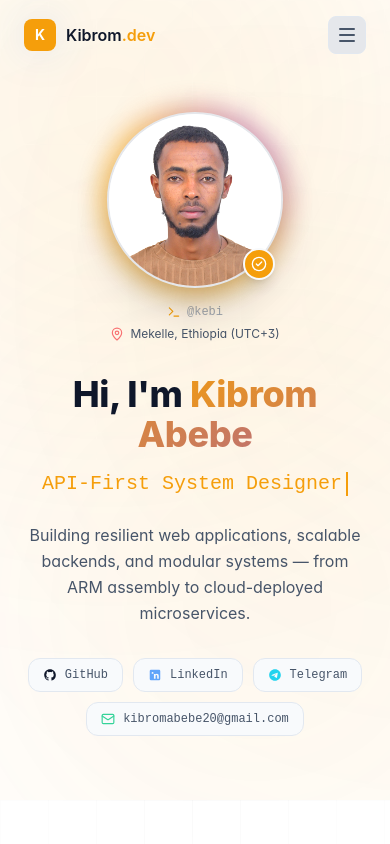
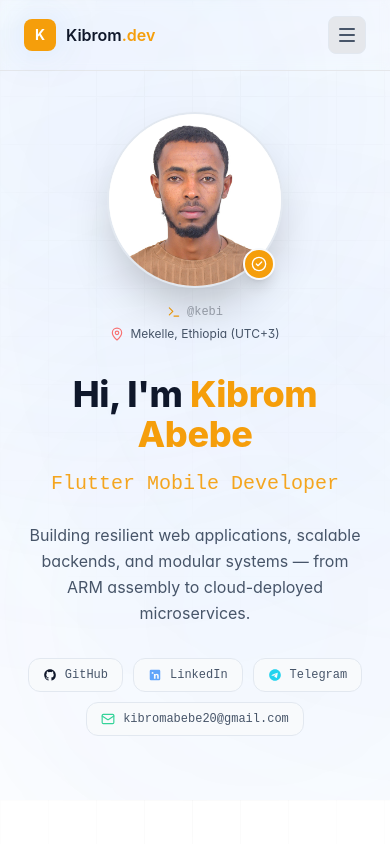
Before and after one commit to kibrom-bit/kebi-portfolio, a React (Create React App) app: page / in a window 390 px wide. Shown: the top 844 px of the page. Built offline with nearby package versions, Linux system fonts and the light colour scheme.

Commit message:
the background color are stabled

```diff
--- a/src/components/layout/BackgroundEffects.tsx
+++ b/src/components/layout/BackgroundEffects.tsx
@@ -1,23 +1,40 @@
 import React from 'react';
 import { usePortfolio } from '../../contexts/PortfolioContext';
 
+/**
+ * BackgroundEffects
+ * ─────────────────
+ * Renders a fixed, full-screen backdrop layer. Rules:
+ *  • The base color is ALWAYS the preset's bgApp (black/white/navy etc.)
+ *  • Accent swatch selection has ZERO effect here
+ *  • bgGlowColor (preset-locked) drives the subtle ambient orbs
+ *  • bgImage (admin-controlled) renders as an overlay with configurable opacity
+ *  • bgPattern renders neutral texture lines (no color tint)
+ */
 export const BackgroundEffects: React.FC = () => {
   const { themeConfig } = usePortfolio();
-  const { bgPattern, glowIntensity, accentColor } = themeConfig;
-
-  if (glowIntensity <= 0 && bgPattern === 'none') {
-    return null;
-  }
+  const { bgPattern, glowIntensity, bgGlowColor, bgImage, bgImageOpacity } = themeConfig;
 
   return (
-    <div className="fixed inset-0 pointer-events-none overflow-hidden z-0 transition-opacity duration-500">
-      {/* Texture pattern overlay */}
+    <div className="fixed inset-0 pointer-events-none overflow-hidden z-0">
+      {/* ── Background Image (admin-uploaded or URL) ── */}
+      {bgImage && (
+        <div
+          className="absolute inset-0 bg-cover bg-center bg-no-repeat transition-opacity duration-700"
+          style={{
+            backgroundImage: `url(${bgImage})`,
+            opacity: bgImageOpacity ?? 0.15,
+          }}
+        />
+      )}
+
+      {/* ── Neutral Texture Patterns (no color) ── */}
       {bgPattern === 'grid' && (
         <div
-          className="absolute inset-0 opacity-70"
+          className="absolute inset-0 opacity-[0.04]"
           style={{
             backgroundImage:
-              'linear-gradient(rgba(255,255,255,0.035) 1px, transparent 1px), linear-gradient(90deg, rgba(255,255,255,0.035) 1px, transparent 1px)',
+              'linear-gradient(rgba(128,128,128,1) 1px, transparent 1px), linear-gradient(90deg, rgba(128,128,128,1) 1px, transparent 1px)',
             backgroundSize: '48px 48px',
             maskImage: 'radial-gradient(ellipse 90% 70% at 50% 10%, black, transparent)',
             WebkitMaskImage: 'radial-gradient(ellipse 90% 70% at 50% 10%, black, transparent)',
@@ -27,9 +44,9 @@ export const BackgroundEffects: React.FC = () => {
 
       {bgPattern === 'dots' && (
         <div
-          className="absolute inset-0 opacity-60"
+          className="absolute inset-0 opacity-[0.07]"
           style={{
-            backgroundImage: 'radial-gradient(rgba(255,255,255,0.12) 1px, transparent 1px)',
+            backgroundImage: 'radial-gradient(rgba(128,128,128,1) 1px, transparent 1px)',
             backgroundSize: '24px 24px',
             maskImage: 'radial-gradient(ellipse 85% 65% at 50% 20%, black, transparent)',
             WebkitMaskImage: 'radial-gradient(ellipse 85% 65% at 50% 20%, black, transparent)',
@@ -39,35 +56,37 @@ export const BackgroundEffects: React.FC = () => {
 
       {bgPattern === 'mesh' && (
         <div
-          className="absolute inset-0 opacity-40 mix-blend-screen"
+          className="absolute inset-0 opacity-[0.06]"
           style={{
-            backgroundImage: `radial-gradient(at 0% 0%, ${accentColor}33 0px, transparent 50%), radial-gradient(at 100% 100%, ${accentColor}22 0px, transparent 50%)`,
+            backgroundImage:
+              'linear-gradient(45deg, rgba(128,128,128,0.5) 25%, transparent 25%), linear-gradient(-45deg, rgba(128,128,128,0.5) 25%, transparent 25%)',
+            backgroundSize: '32px 32px',
           }}
         />
       )}
 
-      {/* Dynamic Ambient Glowing Orbs */}
+      {/* ── Ambient Glow Orbs (preset color only, very subtle) ── */}
       {glowIntensity > 0 && (
         <>
           <div
-            className="absolute -top-48 -left-48 w-[600px] h-[600px] rounded-full blur-[140px] transition-all duration-700 pointer-events-none"
+            className="absolute -top-48 -left-48 w-[600px] h-[600px] rounded-full blur-[160px] transition-all duration-700 pointer-events-none"
             style={{
-              backgroundColor: accentColor,
-              opacity: 0.12 * glowIntensity,
+              backgroundColor: bgGlowColor,
+              opacity: 0.9 * glowIntensity,
             }}
           />
           <div
-            className="absolute top-1/3 -right-48 w-[650px] h-[650px] rounded-full blur-[160px] transition-all duration-700 pointer-events-none"
+            className="absolute top-1/3 -right-48 w-[650px] h-[650px] rounded-full blur-[180px] transition-all duration-700 pointer-events-none"
             style={{
-              backgroundColor: accentColor,
-              opacity: 0.09 * glowIntensity,
+              backgroundColor: bgGlowColor,
+              opacity: 0.7 * glowIntensity,
             }}
           />
           <div
-            className="absolute bottom-1/4 left-1/4 w-[700px] h-[700px] rounded-full blur-[180px] transition-all duration-700 pointer-events-none"
+            className="absolute bottom-1/4 left-1/4 w-[700px] h-[700px] rounded-full blur-[200px] transition-all duration-700 pointer-events-none"
             style={{
-              backgroundColor: accentColor,
-              opacity: 0.06 * glowIntensity,
+              backgroundColor: bgGlowColor,
+              opacity: 0.5 * glowIntensity,
             }}
           />
         </>
--- a/src/components/layout/Header.tsx
+++ b/src/components/layout/Header.tsx
@@ -51,10 +51,7 @@ const Header: React.FC = () => {
   return (
     <>
       <header
-        className={`fixed top-0 left-0 right-0 z-50 transition-all duration-500 ${isScrolled
-            ? 'dark:bg-surface/90 bg-white/90 backdrop-blur-xl border-b border-border-subtle shadow-sm shadow-black/10'
-            : 'bg-transparent'
-          }`}
+        className="fixed top-0 left-0 right-0 z-50 border-b border-border-subtle/40 backdrop-blur-sm"
       >
         <nav className="container mx-auto px-6 py-4">
           <div className="flex items-center justify-between">
--- a/src/components/sections/HeroSection.tsx
+++ b/src/components/sections/HeroSection.tsx
@@ -1,18 +1,12 @@
-import React, { useEffect, useState, useMemo } from 'react';
-import { motion } from 'framer-motion';
+import React, { useEffect, useState } from 'react';
 import { useApp } from '../../contexts/AppContext';
 import { usePortfolio } from '../../contexts/PortfolioContext';
 import { useIntersectionObserver } from '../../hooks';
 import kebiImg from '../../sections/kebi.png';
 import { MapPin, Mail, CheckCircle2, Terminal } from 'lucide-react';
+import { SectionReveal } from '../ui/SectionReveal';
 
-const fadeUp = (delay = 0) => ({
-  initial: { opacity: 0, y: 24 },
-  animate: { opacity: 1, y: 0 },
-  transition: { duration: 0.6, ease: [0.16, 1, 0.3, 1] as [number, number, number, number], delay },
-});
-
-// Crisp brand SVGs for developer profile links
+// Crisp brand SVGs
 const GithubIcon: React.FC<{ className?: string }> = ({ className }) => (
   <svg className={className} viewBox="0 0 24 24" fill="currentColor">
     <path fillRule="evenodd" clipRule="evenodd" d="M12 2C6.477 2 2 6.484 2 12.017c0 4.425 2.865 8.18 6.839 9.504.5.092.682-.217.682-.483 0-.237-.008-.868-.013-1.703-2.782.605-3.369-1.343-3.369-1.343-.454-1.158-1.11-1.466-1.11-1.466-.908-.62.069-.608.069-.608 1.003.07 1.53 1.032 1.53 1.032.892 1.53 2.341 1.088 2.91.832.092-.647.35-1.088.636-1.338-2.22-.253-4.555-1.113-4.555-4.951 0-1.093.39-1.988 1.029-2.688-.103-.253-.446-1.272.098-2.65 0 0 .84-.27 2.75 1.026A9.564 9.564 0 0112 6.844c.85.004 1.705.115 2.504.337 1.909-1.296 2.747-1.027 2.747-1.027.546 1.379.202 2.398.1 2.651.64.7 1.028 1.595 1.028 2.688 0 3.848-2.339 4.695-4.566 4.943.359.309.678.92.678 1.855 0 1.338-.012 2.419-.012 2.747 0 .268.18.58.688.482A10.019 10.019 0 0022 12.017C22 6.484 17.522 2 12 2z" />
@@ -31,56 +25,46 @@ const TelegramIcon: React.FC<{ className?: string }> = ({ className }) => (
   </svg>
 );
 
+/** Cycles through roles with a smooth fade-swap — no typewriter */
+const RoleCycler: React.FC<{ roles: string[] }> = ({ roles }) => {
+  const [idx, setIdx] = useState(0);
+  const [fading, setFading] = useState(false);
+
+  useEffect(() => {
+    if (roles.length <= 1) return;
+    const interval = setInterval(() => {
+      setFading(true);
+      setTimeout(() => {
+        setIdx((i) => (i + 1) % roles.length);
+        setFading(false);
+      }, 400);
+    }, 3200);
+    return () => clearInterval(interval);
+  }, [roles.length]);
+
+  return (
+    <span
+      className="transition-opacity duration-400 ease-in-out text-brand-primary font-mono"
+      style={{ opacity: fading ? 0 : 1 }}
+    >
+      {roles[idx]}
+    </span>
+  );
+};
+
 const HeroSection: React.FC = () => {
   const { setActiveSection } = useApp();
   const { profile } = usePortfolio();
   const { ref, isIntersecting } = useIntersectionObserver();
-  const [roleIdx, setRoleIdx] = useState(0);
-  const [displayText, setDisplayText] = useState('');
-  const [charIdx, setCharIdx] = useState(0);
-  const [isDeleting, setIsDeleting] = useState(false);
 
-  const roles = useMemo(
-    () => (profile.roles && profile.roles.length > 0 ? profile.roles : ['Full-Stack Software Engineer']),
-    [profile.roles]
-  );
+  const roles =
+    profile.roles && profile.roles.length > 0
+      ? profile.roles
+      : ['Full-Stack Software Engineer'];
 
   useEffect(() => {
     if (isIntersecting) setActiveSection('hero');
   }, [isIntersecting, setActiveSection]);
-
-  // Reset role index if roles change
-  useEffect(() => {
-    setRoleIdx(0);
-    setCharIdx(0);
-    setIsDeleting(false);
-  }, [roles.length]);
-
-  // Typewriter effect
-  useEffect(() => {
-    const current = roles[roleIdx % roles.length];
-    const delay = isDeleting ? 35 : 60;
-    const timeout = setTimeout(() => {
-      if (!isDeleting) {
-        setDisplayText(current.slice(0, charIdx + 1));
-        if (charIdx + 1 === current.length) {
-          setTimeout(() => setIsDeleting(true), 2000);
-        } else {
-          setCharIdx((c) => c + 1);
-        }
-      } else {
-        setDisplayText(current.slice(0, charIdx - 1));
-        if (charIdx - 1 <= 0) {
-          setIsDeleting(false);
-          setRoleIdx((i) => (i + 1) % roles.length);
-          setCharIdx(0);
-        } else {
-          setCharIdx((c) => c - 1);
-        }
-      }
-    }, delay);
-    return () => clearTimeout(timeout);
-  }, [charIdx, isDeleting, roleIdx, roles]);
 
   return (
     <section
@@ -90,24 +74,18 @@ const HeroSection: React.FC = () => {
     >
       <div className="container mx-auto px-6 relative z-10">
         <div className="max-w-5xl mx-auto">
-          {/* Devpost-style Developer Profile Showcase */}
           <div className="grid md:grid-cols-[240px_1fr] gap-8 md:gap-12 items-center">
 
             {/* Profile Avatar Column */}
-            <motion.div
-              {...fadeUp(0.1)}
-              className="flex flex-col items-center md:items-start text-center md:text-left"
-            >
-              <div className="relative group">
-                {/* Glow ring */}
-                <div className="absolute -inset-1.5 rounded-full bg-gradient-to-tr from-brand-primary via-brand-accent to-purple-600 opacity-60 blur-md group-hover:opacity-90 transition duration-500" />
-
-                {/* Avatar image container */}
-                <div className="relative w-44 h-44 sm:w-48 sm:h-48 rounded-full overflow-hidden border-2 border-brand-primary/60 bg-surface shadow-2xl">
+            <SectionReveal variant="glide" delay={0}>
+              <div className="flex flex-col items-center md:items-start text-center md:text-left">
+                <div className="relative">
+                  {/* Clean avatar — no glow ring */}
+                  <div className="relative w-44 h-44 sm:w-48 sm:h-48 rounded-full overflow-hidden border-2 border-border-subtle bg-surface shadow-2xl">
                     <img
                       src={kebiImg}
                       alt={profile.name}
-                    className="w-full h-full object-cover object-top filter brightness-[1.02] contrast-[1.03] transition-transform duration-500 group-hover:scale-105"
+                      className="w-full h-full object-cover object-top transition-transform duration-500 hover:scale-105"
                     />
                   </div>
 
@@ -120,7 +98,7 @@ const HeroSection: React.FC = () => {
                   </div>
                 </div>
 
-              {/* Devpost-style Handle & Location */}
+                {/* Handle & Location */}
                 <div className="mt-4 space-y-1.5">
                   <div className="flex items-center justify-center md:justify-start gap-1.5 text-content-muted font-mono text-xs">
                     <Terminal className="w-3.5 h-3.5 text-brand-primary" />
@@ -131,30 +109,31 @@ const HeroSection: React.FC = () => {
                     <span>{profile.location || 'Mekelle, Ethiopia'}</span>
                   </div>
                 </div>
-            </motion.div>
+              </div>
+            </SectionReveal>
 
             {/* Profile Details Column */}
-            <motion.div {...fadeUp(0.2)} className="text-center md:text-left">
-              {/* Main Heading */}
+            <SectionReveal variant="rise" delay={120}>
+              <div className="text-center md:text-left">
+                {/* Main Heading — single color, no gradient */}
                 <h1 className="font-display font-extrabold tracking-tight leading-tight mb-3">
                   <span className="block text-4xl sm:text-5xl lg:text-6xl text-content-primary">
                     Hi, I'm{' '}
-                  <span className="text-gradient-brand animate-gradient-text">{profile.name}</span>
+                    <span className="text-brand-primary">{profile.name}</span>
                   </span>
                 </h1>
 
-              {/* Animated Role */}
+                {/* Role display — smooth fade swap, no typewriter */}
                 <div className="text-xl sm:text-2xl text-content-secondary font-medium mb-5 min-h-[36px] flex items-center justify-center md:justify-start">
-                <span className="text-brand-accent font-mono">{displayText}</span>
-                <span className="inline-block w-0.5 h-6 bg-brand-accent ml-1 animate-blink-caret" />
+                  <RoleCycler roles={roles} />
                 </div>
 
-              {/* Tagline / Bio */}
+                {/* Tagline */}
                 <p className="text-base sm:text-lg text-content-secondary leading-relaxed max-w-2xl mb-8">
                   {profile.tagline}
                 </p>
 
-              {/* Devpost-style Quick Social & Connection Pills */}
+                {/* Social pills */}
                 <div className="flex flex-wrap items-center justify-center md:justify-start gap-2.5">
                   {profile.github && (
                     <a
@@ -202,7 +181,9 @@ const HeroSection: React.FC = () => {
                     </a>
                   )}
                 </div>
-            </motion.div>
+              </div>
+            </SectionReveal>
+
           </div>
         </div>
       </div>
--- /dev/null
+++ b/src/components/ui/SectionReveal.tsx
@@ -0,0 +1,124 @@
+import React, { useEffect, useRef, useState } from 'react';
+
+/**
+ * SectionReveal
+ * ─────────────
+ * Wraps any section in a premium scroll-reveal animation.
+ * Uses IntersectionObserver — zero framer-motion dependency.
+ *
+ * Variants:
+ *   'rise'    – slides up + fades in (default)
+ *   'glide'   – slides in from left
+ *   'emerge'  – zooms up with scale + blur
+ *   'cascade' – staggered children via CSS variable --i
+ */
+
+type RevealVariant = 'rise' | 'glide' | 'emerge';
+
+interface SectionRevealProps {
+  children: React.ReactNode;
+  variant?: RevealVariant;
+  delay?: number; // ms
+  className?: string;
+  threshold?: number;
+}
+
+export const SectionReveal: React.FC<SectionRevealProps> = ({
+  children,
+  variant = 'rise',
+  delay = 0,
+  className = '',
+  threshold = 0.08,
+}) => {
+  const ref = useRef<HTMLDivElement>(null);
+  const [visible, setVisible] = useState(false);
+
+  useEffect(() => {
+    const el = ref.current;
+    if (!el) return;
+    const obs = new IntersectionObserver(
+      ([entry]) => {
+        if (entry.isIntersecting) {
+          setVisible(true);
+          obs.disconnect();
+        }
+      },
+      { threshold }
+    );
+    obs.observe(el);
+    return () => obs.disconnect();
+  }, [threshold]);
+
+  const baseStyle: React.CSSProperties = {
+    transitionDelay: `${delay}ms`,
+  };
+
+  const variantClasses: Record<RevealVariant, { hidden: string; visible: string }> = {
+    rise: {
+      hidden: 'opacity-0 translate-y-16',
+      visible: 'opacity-100 translate-y-0',
+    },
+    glide: {
+      hidden: 'opacity-0 -translate-x-12',
+      visible: 'opacity-100 translate-x-0',
+    },
+    emerge: {
+      hidden: 'opacity-0 translate-y-10 scale-95',
+      visible: 'opacity-100 translate-y-0 scale-100',
+    },
+  };
+
+  const { hidden, visible: vis } = variantClasses[variant];
+
+  return (
+    <div
+      ref={ref}
+      style={baseStyle}
+      className={`transition-all duration-[900ms] ease-[cubic-bezier(0.16,1,0.3,1)] ${
+        visible ? vis : hidden
+      } ${className}`}
+    >
+      {children}
+    </div>
+  );
+};
+
+/**
+ * CardReveal — for grid/list items, staggers via index
+ */
+export const CardReveal: React.FC<{
+  children: React.ReactNode;
+  index?: number;
+  className?: string;
+}> = ({ children, index = 0, className = '' }) => {
+  const ref = useRef<HTMLDivElement>(null);
+  const [visible, setVisible] = useState(false);
+
+  useEffect(() => {
+    const el = ref.current;
+    if (!el) return;
+    const obs = new IntersectionObserver(
+      ([entry]) => {
+        if (entry.isIntersecting) {
+          setVisible(true);
+          obs.disconnect();
+        }
+      },
+      { threshold: 0.05 }
+    );
+    obs.observe(el);
+    return () => obs.disconnect();
+  }, []);
+
+  return (
+    <div
+      ref={ref}
+      style={{ transitionDelay: `${index * 80}ms` }}
+      className={`transition-all duration-[800ms] ease-[cubic-bezier(0.16,1,0.3,1)] ${
+        visible ? 'opacity-100 translate-y-0 scale-100' : 'opacity-0 translate-y-10 scale-[0.97]'
+      } ${className}`}
+    >
+      {children}
+    </div>
+  );
+};
--- a/src/contexts/PortfolioContext.tsx
+++ b/src/contexts/PortfolioContext.tsx
@@ -19,8 +19,11 @@ export type ThemePreset = 'obsidian' | 'midnight' | 'cyber' | 'cosmic' | 'light'
 
 export interface ThemeConfig {
   preset: ThemePreset;
-  accentColor: string; // e.g. '#3b82f6'
-  accentGlow: string; // e.g. 'rgba(59, 130, 246, 0.15)'
+  accentColor: string; // e.g. '#3b82f6' — drives UI text/borders only
+  accentGlow: string; // e.g. 'rgba(59, 130, 246, 0.15)' — drives UI glow/spotlight
+  bgGlowColor: string; // e.g. 'rgba(59, 130, 246, 0.12)' — drives background orbs, never changed by swatch picker
+  bgImage: string; // URL or base64 data URI for background image
+  bgImageOpacity: number; // 0–1 opacity for the bg image overlay
   bgApp: string;
   bgSurface: string;
   bgSurfaceHover: string;
@@ -49,10 +52,11 @@ export interface ProfileData {
   stats: { value: string; label: string }[];
 }
 
-export const PRESET_THEMES: Record<ThemePreset, Omit<ThemeConfig, 'preset' | 'bgPattern' | 'glowIntensity'>> = {
+export const PRESET_THEMES: Record<ThemePreset, Omit<ThemeConfig, 'preset' | 'bgPattern' | 'glowIntensity' | 'bgImage' | 'bgImageOpacity'>> = {
   obsidian: {
     accentColor: '#3b82f6',
     accentGlow: 'rgba(59, 130, 246, 0.15)',
+    bgGlowColor: 'rgba(59, 130, 246, 0.12)',
     bgApp: '#08090a',
     bgSurface: '#111316',
     bgSurfaceHover: '#181b20',
@@ -63,6 +67,7 @@ export const PRESET_THEMES: Record<ThemePreset, Omit<ThemeConfig, 'preset' | 'bg
   midnight: {
     accentColor: '#38bdf8',
     accentGlow: 'rgba(56, 189, 248, 0.15)',
+    bgGlowColor: 'rgba(56, 189, 248, 0.10)',
     bgApp: '#060d1a',
     bgSurface: '#0b162c',
     bgSurfaceHover: '#112244',
@@ -73,6 +78,7 @@ export const PRESET_THEMES: Record<ThemePreset, Omit<ThemeConfig, 'preset' | 'bg
   cyber: {
     accentColor: '#10b981',
     accentGlow: 'rgba(16, 185, 129, 0.15)',
+    bgGlowColor: 'rgba(16, 185, 129, 0.10)',
     bgApp: '#0a0e14',
     bgSurface: '#111822',
     bgSurfaceHover: '#182230',
@@ -83,6 +89,7 @@ export const PRESET_THEMES: Record<ThemePreset, Omit<ThemeConfig, 'preset' | 'bg
   cosmic: {
     accentColor: '#a855f7',
     accentGlow: 'rgba(168, 85, 247, 0.18)',
+    bgGlowColor: 'rgba(168, 85, 247, 0.13)',
     bgApp: '#0d0915',
     bgSurface: '#181026',
     bgSurfaceHover: '#231838',
@@ -93,6 +100,7 @@ export const PRESET_THEMES: Record<ThemePreset, Omit<ThemeConfig, 'preset' | 'bg
   light: {
     accentColor: '#2563eb',
     accentGlow: 'rgba(37, 99, 235, 0.12)',
+    bgGlowColor: 'rgba(37, 99, 235, 0.08)',
     bgApp: '#ffffff',
     bgSurface: '#f8fafc',
     bgSurfaceHover: '#f1f5f9',
@@ -132,6 +140,9 @@ const INITIAL_THEME: ThemeConfig = {
   preset: 'obsidian',
   accentColor: '#3b82f6',
   accentGlow: 'rgba(59, 130, 246, 0.15)',
+  bgGlowColor: 'rgba(59, 130, 246, 0.12)',
+  bgImage: '',
+  bgImageOpacity: 0.15,
   bgApp: '#08090a',
   bgSurface: '#111316',
   bgSurfaceHover: '#181b20',
@@ -372,6 +383,9 @@ export const PortfolioProvider: React.FC<{ children: ReactNode }> = ({ children
   }, []);
 
   const setAccentColor = useCallback(({ hex, glow }: { hex: string; glow?: string }) => {
+    // NOTE: bgGlowColor is intentionally NOT updated here.
+    // The background orbs are locked to the preset's glow color and must
+    // not change when the user picks a UI accent swatch.
     setThemeConfig((prev) => ({
       ...prev,
       accentColor: hex,
```
Also changed, not shown: src/components/sections/ExperienceTimeline.tsx (+9 -20 lines), src/components/sections/PhilosophySection.tsx (+12 -32 lines). Lines whose indentation alone changed are shown as unchanged.
